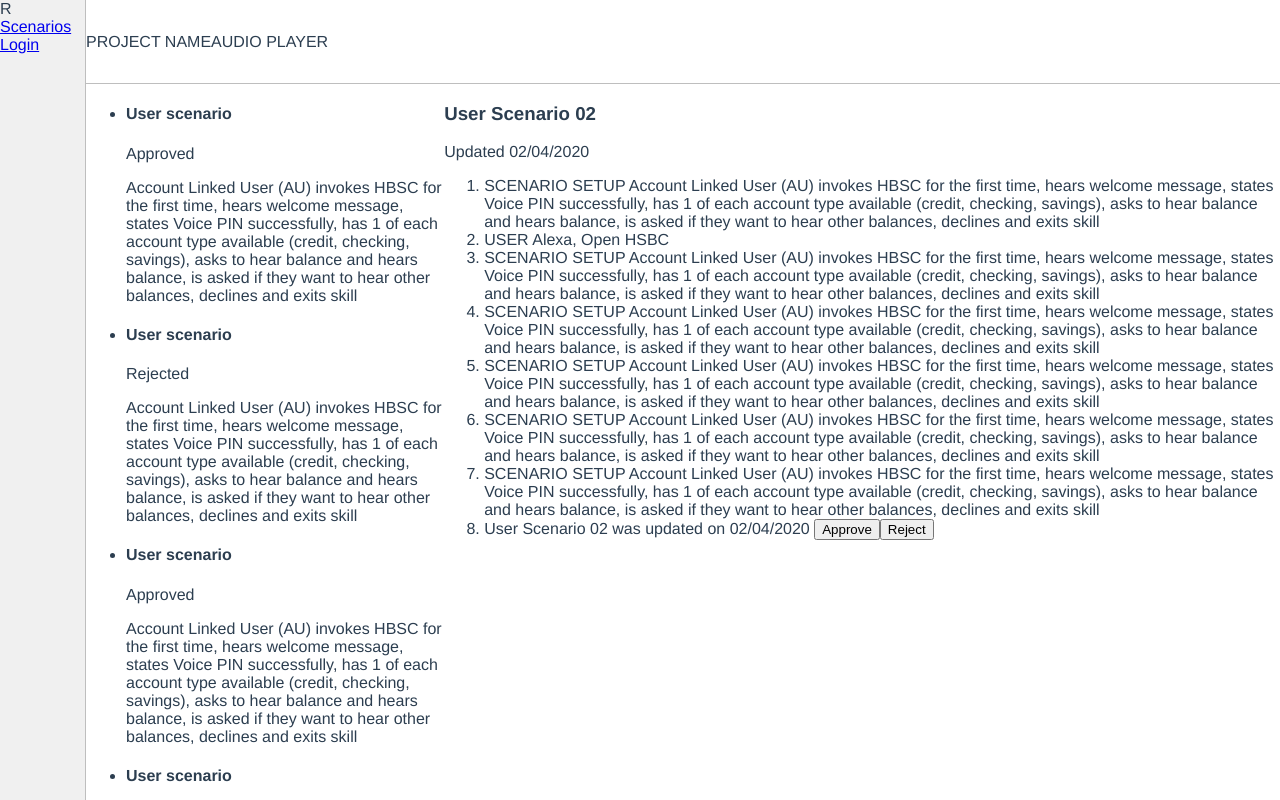
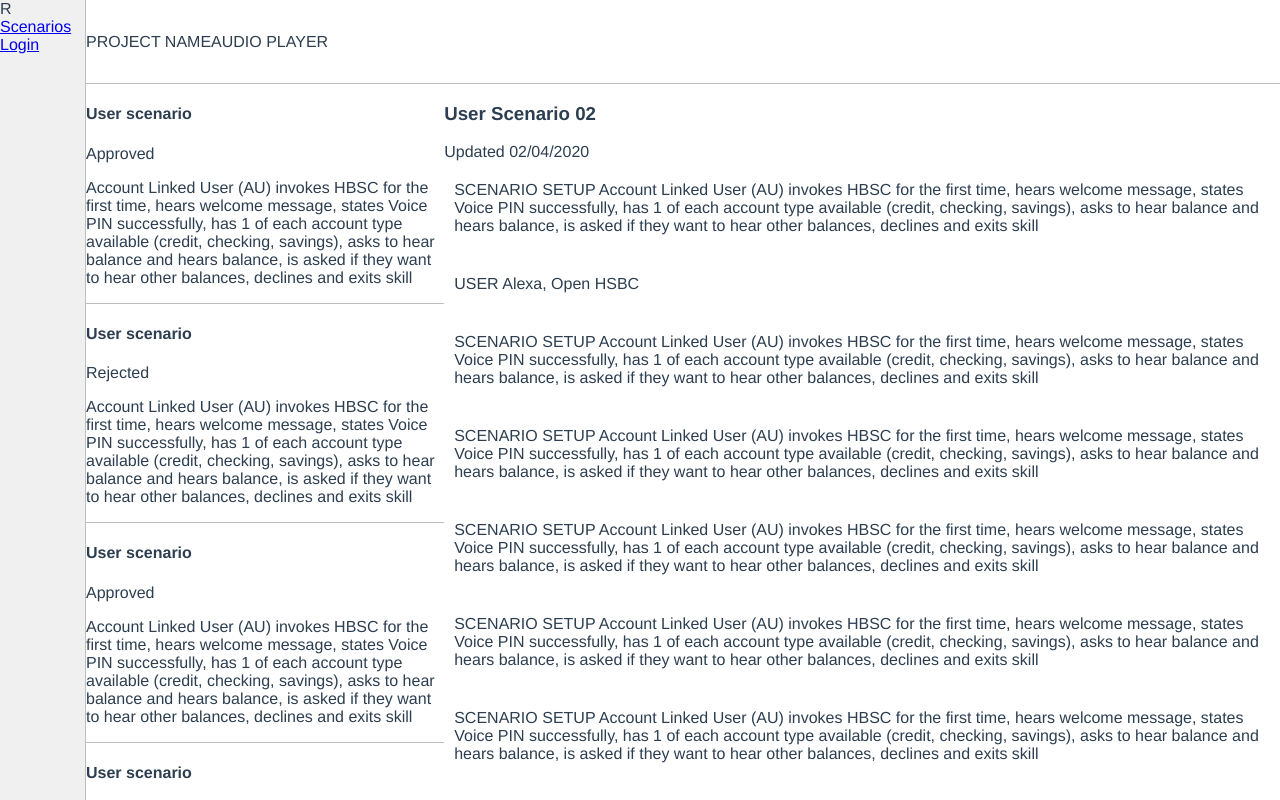
Before and after one commit to patocorrenti/vx-frontend, a Vue app: page /scenarios in a window 1280 px wide. Built offline with nearby package versions, Linux system fonts and the light colour scheme.

Commit message:
scenarios basic styles

```diff
--- a/src/components/scenarios/List.vue
+++ b/src/components/scenarios/List.vue
@@ -26,5 +26,13 @@ export default {
   height: $desktop__main-content__height;
   overflow: auto;
   width: 30%;
+
+  > ul {
+    @include reset-list;
+
+    > li {
+      border-bottom: solid 1px $color-line-grey;
+    }
+  }
 }
 </style>
--- a/src/components/scenarios/View.vue
+++ b/src/components/scenarios/View.vue
@@ -30,5 +30,13 @@ export default {
   flex: 1 1 0;
   height: $desktop__main-content__height;
   overflow: auto;
+
+  > ol {
+    @include reset-list;
+
+    > li {
+      padding: 20px 10px;
+    }
+  }
 }
 </style>
--- /dev/null
+++ b/src/styles/_mixins.scss
@@ -0,0 +1,5 @@
+@mixin reset-list {
+    list-style: none;
+    margin: 0;
+    padding: 0;
+}
--- a/vue.config.js
+++ b/vue.config.js
@@ -2,7 +2,10 @@ module.exports = {
     css: {
       loaderOptions: {
         sass: {
-          prependData: `@import "@/styles/_variables.scss";`
+          prependData: `
+            @import "@/styles/_variables.scss";
+            @import "@/styles/_mixins.scss";
+          `
         }
       }
     }
```
